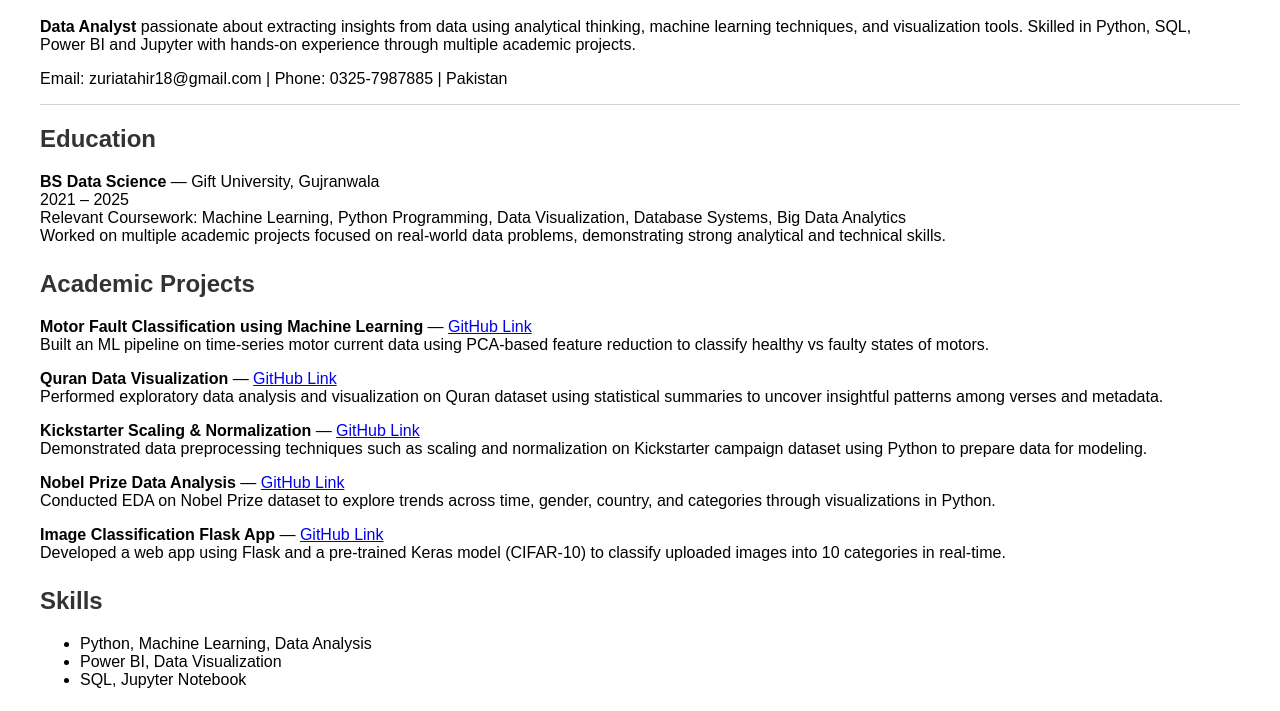
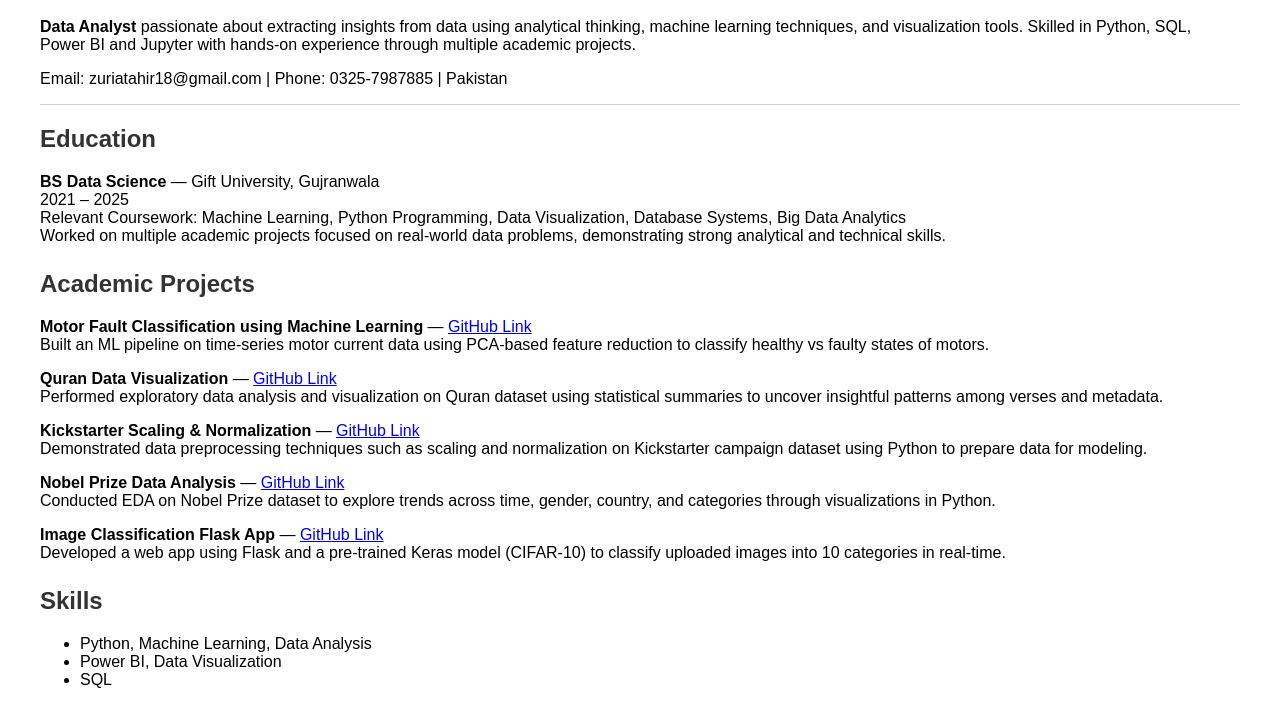
Before and after one commit to ZuriaTahir-18/My-CV, a plain HTML site: page index.html in a window 1280 px wide. Shown: the part 80-791 px from the top of the page. Drawn offline with Linux system fonts and the light colour scheme.

Commit message:
Update index.html

```diff
--- a/index.html
+++ b/index.html
@@ -65,7 +65,7 @@
   <ul>
     <li>Python, Machine Learning, Data Analysis</li>
     <li>Power BI, Data Visualization</li>
-    <li>SQL, Jupyter Notebook</li>
+    <li>SQL</li>
   </ul>
 </div>
 
```
